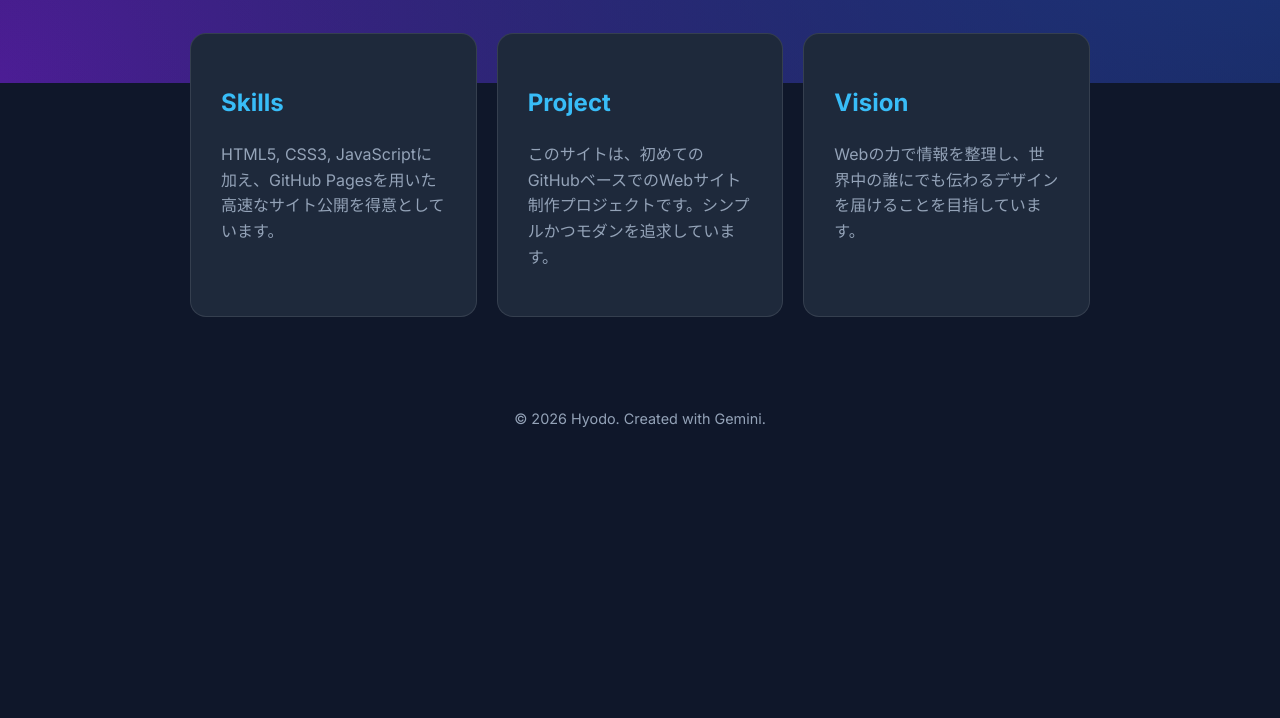
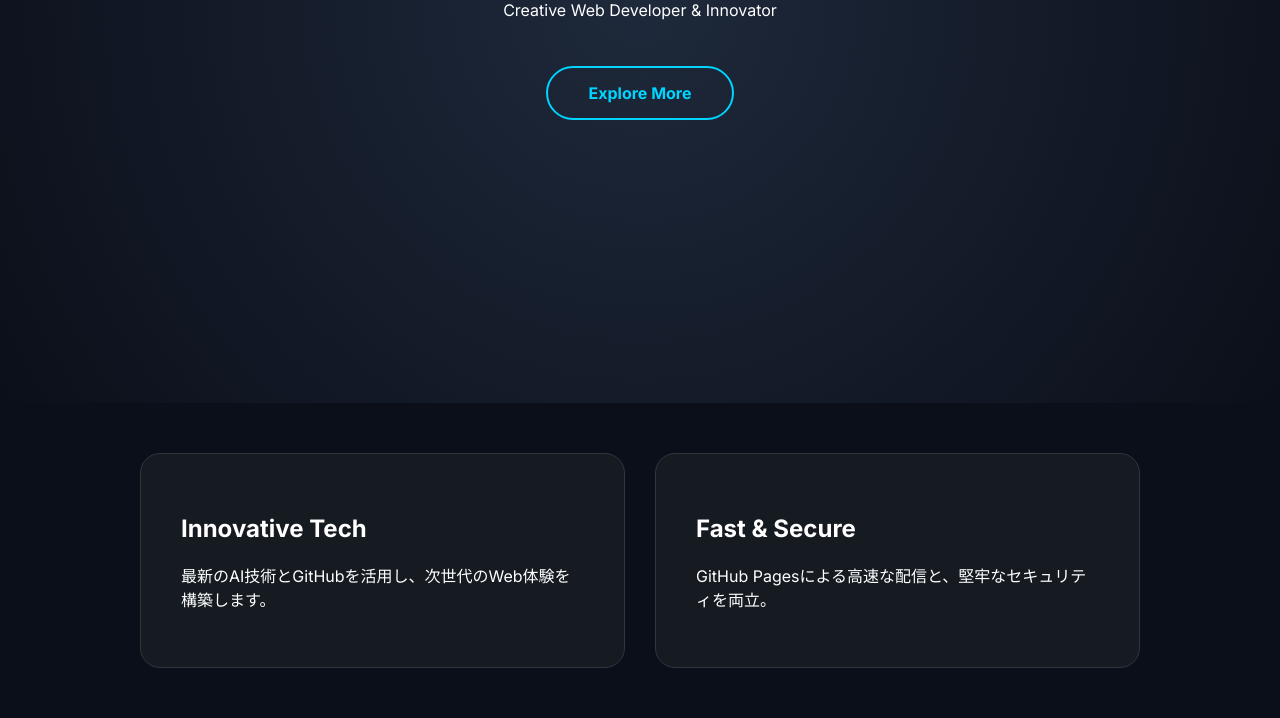
Before and after one commit to hyodo925/hyodo925.github.io, a plain HTML site: page index.html in a window 1280 px wide. Shown: the part 397-1115 px from the top of the page. Before the commit the page ends 867 px from the top, so only its background shows below. Drawn offline with nearby package versions, Linux system fonts and the light colour scheme.

Commit message:
Revamp index.html for modern portfolio design
Updated the title and styles for a modern look, improved the hero section, and added new content about innovative tech and security.

```diff
--- a/index.html
+++ b/index.html
@@ -3,132 +3,78 @@
 <head>
     <meta charset="UTF-8">
     <meta name="viewport" content="width=device-width, initial-scale=1.0">
-    <title>Hyodo | Portfolio</title>
-    <link href="https://fonts.googleapis.com/css2?family=Inter:wght@400;700&family=Noto+Sans+JP:wght@400;700&display=swap" rel="stylesheet">
+    <title>Hyodo | Next Gen Portfolio</title>
+    <link href="https://unpkg.com/aos@2.3.1/dist/aos.css" rel="stylesheet">
+    <link href="https://fonts.googleapis.com/css2?family=Inter:wght@400;700&display=swap" rel="stylesheet">
     <style>
         :root {
-            --bg-color: #0f172a;
-            --card-bg: #1e293b;
-            --accent-color: #38bdf8;
-            --text-main: #f8fafc;
-            --text-sub: #94a3b8;
+            --bg: #0b0f19;
+            --accent: #00d4ff;
+            --card: #161b22;
+        }
+        body {
+            margin: 0; background: var(--bg); color: white;
+            font-family: 'Inter', sans-serif; overflow-x: hidden;
+        }
+        /* ヒーローセクションをさらに豪華に */
+        .hero {
+            height: 100vh; display: flex; flex-direction: column;
+            justify-content: center; align-items: center;
+            background: radial-gradient(circle at 50% 50%, #1e293b 0%, #0b0f19 100%);
+        }
+        .hero h1 {
+            font-size: clamp(2rem, 8vw, 5rem);
+            text-transform: uppercase; letter-spacing: 5px;
+            margin: 0; transition: 0.5s;
+        }
+        .hero h1:hover { color: var(--accent); text-shadow: 0 0 20px var(--accent); }
+
+        .container { max-width: 1000px; margin: 0 auto; padding: 50px 20px; }
+
+        /* カードのデザイン */
+        .card-grid {
+            display: grid; grid-template-columns: repeat(auto-fit, minmax(300px, 1fr));
+            gap: 30px;
+        }
+        article {
+            background: var(--card); padding: 40px; border-radius: 20px;
+            border: 1px solid #30363d; cursor: pointer;
         }
 
-        body {
-            margin: 0;
-            font-family: 'Inter', 'Noto Sans JP', sans-serif;
-            background-color: var(--bg-color);
-            color: var(--text-main);
-            line-height: 1.6;
+        /* ボタンのアニメーション */
+        .btn {
+            padding: 15px 40px; background: transparent; color: var(--accent);
+            border: 2px solid var(--accent); border-radius: 30px;
+            text-decoration: none; font-weight: bold; transition: 0.3s;
+            margin-top: 30px;
         }
-
-        /* 背景に動的なグラデーションを追加 */
-        .hero {
-            height: 60vh;
-            display: flex;
-            flex-direction: column;
-            justify-content: center;
-            align-items: center;
-            background: radial-gradient(circle at top right, #1e3a8a, transparent),
-                        radial-gradient(circle at bottom left, #4c1d95, transparent);
-            text-align: center;
-            padding: 0 20px;
-        }
-
-        h1 {
-            font-size: 3.5rem;
-            margin-bottom: 0.5rem;
-            background: linear-gradient(to right, #38bdf8, #818cf8);
-            -webkit-background-clip: text;
-            -webkit-text-fill-color: transparent;
-        }
-
-        .container {
-            max-width: 900px;
-            margin: -50px auto 50px;
-            padding: 0 20px;
-        }
-
-        .grid {
-            display: grid;
-            grid-template-columns: repeat(auto-fit, minmax(280px, 1fr));
-            gap: 20px;
-        }
-
-        article {
-            background: var(--card-bg);
-            padding: 30px;
-            border-radius: 16px;
-            border: 1px solid rgba(255,255,255,0.1);
-            transition: transform 0.3s ease, border-color 0.3s ease;
-        }
-
-        article:hover {
-            transform: translateY(-10px);
-            border-color: var(--accent-color);
-        }
-
-        h2 {
-            color: var(--accent-color);
-            font-size: 1.5rem;
-        }
-
-        p {
-            color: var(--text-sub);
-        }
-
-        .btn {
-            display: inline-block;
-            margin-top: 20px;
-            padding: 10px 24px;
-            background: var(--accent-color);
-            color: var(--bg-color);
-            text-decoration: none;
-            border-radius: 50px;
-            font-weight: bold;
-            transition: opacity 0.3s;
-        }
-
-        .btn:hover {
-            opacity: 0.8;
-        }
-
-        footer {
-            text-align: center;
-            padding: 40px;
-            color: var(--text-sub);
-            font-size: 0.9rem;
-        }
+        .btn:hover { background: var(--accent); color: var(--bg); box-shadow: 0 0 30px var(--accent); }
     </style>
 </head>
 <body>
 
     <section class="hero">
-        <h1>Hyodo's Digital Space</h1>
-        <p>GitHub Pages & AI で創る、新しいWebの世界</p>
-        <a href="https://github.com/hyodo925" class="btn">GitHub Profile</a>
+        <h1 data-aos="zoom-in">HYODO</h1>
+        <p data-aos="fade-up" data-aos-delay="300">Creative Web Developer & Innovator</p>
+        <a href="#about" class="btn" data-aos="fade-up" data-aos-delay="600">Explore More</a>
     </section>
 
-    <div class="container">
-        <div class="grid">
-            <article>
-                <h2>Skills</h2>
-                <p>HTML5, CSS3, JavaScriptに加え、GitHub Pagesを用いた高速なサイト公開を得意としています。</p>
+    <div class="container" id="about">
+        <div class="card-grid">
+            <article data-aos="fade-right">
+                <h2>Innovative Tech</h2>
+                <p>最新のAI技術とGitHubを活用し、次世代のWeb体験を構築します。</p>
             </article>
-            <article>
-                <h2>Project</h2>
-                <p>このサイトは、初めてのGitHubベースでのWebサイト制作プロジェクトです。シンプルかつモダンを追求しています。</p>
-            </article>
-            <article>
-                <h2>Vision</h2>
-                <p>Webの力で情報を整理し、世界中の誰にでも伝わるデザインを届けることを目指しています。</p>
+            <article data-aos="fade-left" data-aos-delay="200">
+                <h2>Fast & Secure</h2>
+                <p>GitHub Pagesによる高速な配信と、堅牢なセキュリティを両立。</p>
             </article>
         </div>
     </div>
 
-    <footer>
-        &copy; 2026 Hyodo. Created with Gemini.
-    </footer>
-
+    <script src="https://unpkg.com/aos@2.3.1/dist/aos.js"></script>
+    <script>
+        AOS.init({ duration: 1000, once: true }); // アニメーションの速度と1回のみ実行の設定
+    </script>
 </body>
 </html>
```
